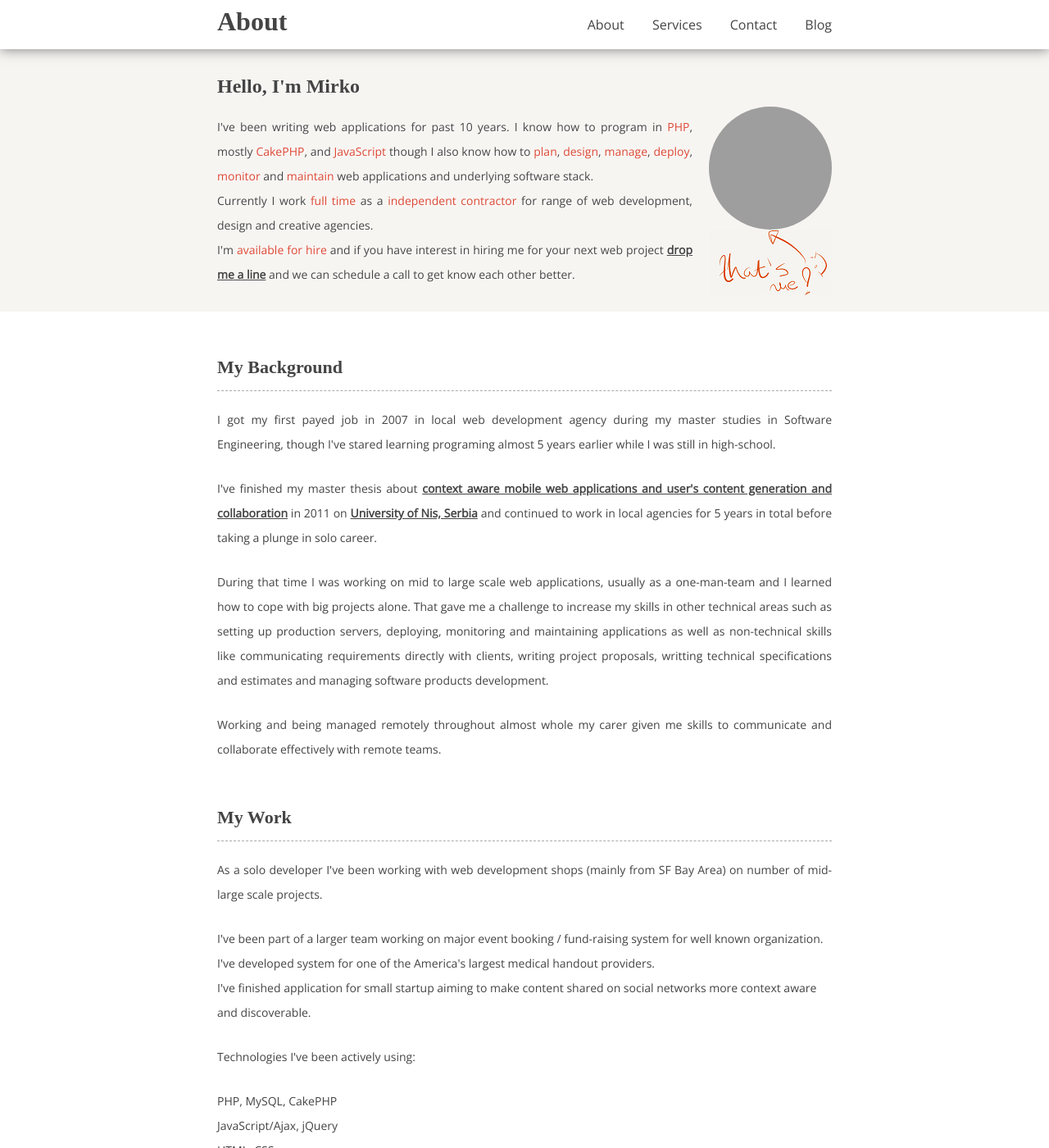
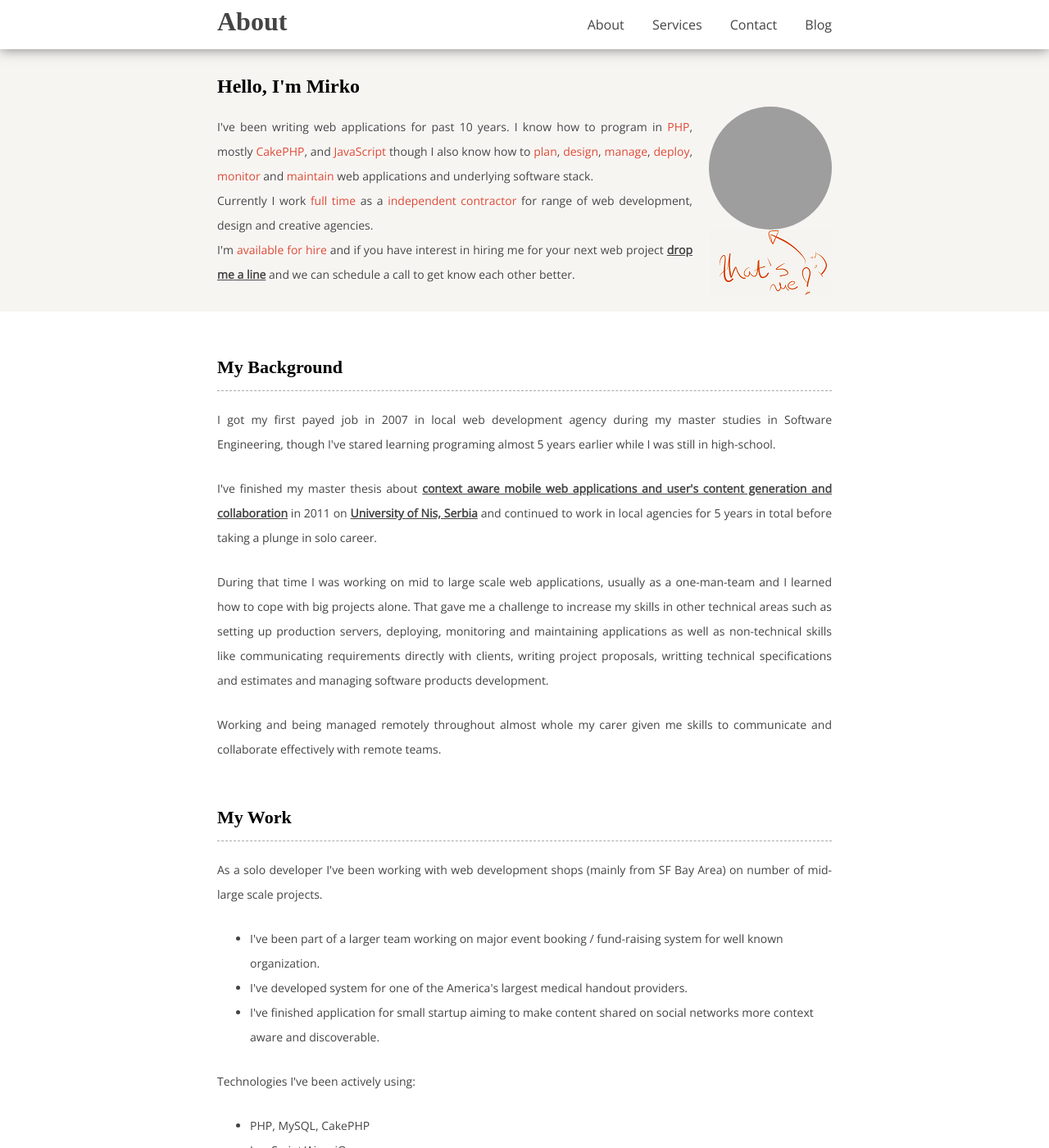
Before and after one commit to borivojevic/borivojevic.github.com, a Jekyll site: the page built from index.html, in a window 1280 px wide and 1400 px high. Shown: the whole window at 82% size. Built offline with Jekyll 4.4.1, drawn with Linux system fonts in a browser that asks for light colours; some web fonts are replaced; Markdown is read by kramdown in place of the engine named in the settings; grey boxes are pictures that could not be loaded.

Commit message:
Fix hedding contrast and lists

```diff
--- a/css/main.css
+++ b/css/main.css
@@ -15,12 +15,14 @@ body {
 
 h2 {
 	font: 24px/30px 'Droid Serif', serif;
+	color: #000;
 	margin: 20px 0;
 	font-weight: bold;
 }
 
 h6 {
 	font: 22px/26px 'Droid Serif', serif;
+	color: #000;
 	border-bottom: 1px dashed #aaa;
 	padding: 15px 0;
 	margin: 20px 0;
--- a/css/reset.css
+++ b/css/reset.css
@@ -9,7 +9,6 @@ a, abbr, acronym, address, big, cite, code,
 del, dfn, em, img, ins, kbd, q, s, samp,
 small, strike, strong, sub, sup, tt, var,
 b, u, i, center,
-dl, dt, dd, ol, ul, li,
 fieldset, form, label, legend,
 table, caption, tbody, tfoot, thead, tr, th, td,
 article, aside, canvas, details, embed,
@@ -30,9 +29,6 @@ footer, header, hgroup, menu, nav, section {
 }
 body {
     line-height: 1;
-}
-ol, ul {
-    list-style: none;
 }
 blockquote, q {
     quotes: none;
```
